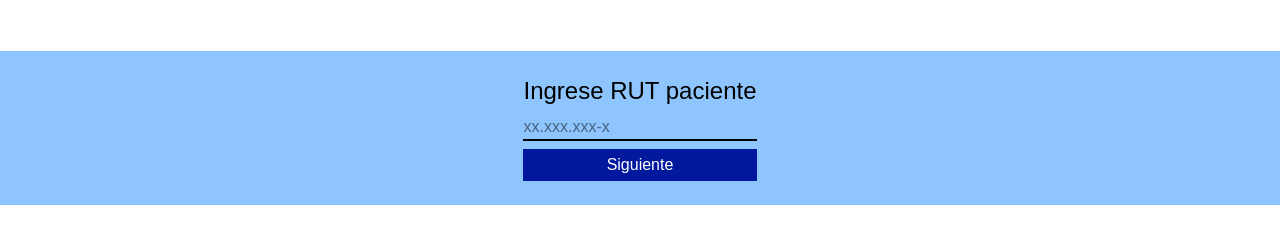
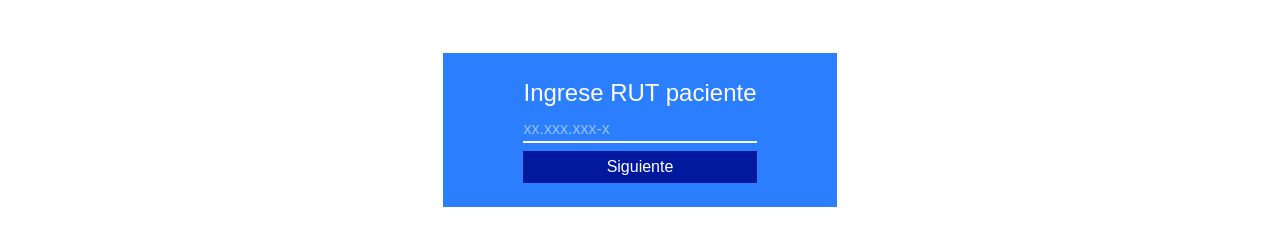
Before and after one commit to rockbell-E/clinica-pepe, an Astro site: page /atencion/reserva in a window 1280 px wide. Shown: the part 201-446 px from the top of the page. Built offline with nearby package versions, Linux system fonts and the light colour scheme; Astro itself is replaced by a stand-in of ours.

Commit message:
Cambios visuales de la seccion reserva

```diff
--- a/src/pages/atencion/reserva.astro
+++ b/src/pages/atencion/reserva.astro
@@ -9,13 +9,15 @@ import Layout from "../../layouts/Layout.astro";
         <h1 class="font-extrabold text-6xl">reserva de hora</h1>
     </div>
 
-    <div class="bg-blue-300 my-10 flex justify-center">
+    <div class=" my-10 flex justify-center text-white">
 
-            <form action="" class="flex flex-col w-fit first:pt-6 last:pb-6">
+        <div class="w-fit border-2 bg-blue-500">
+            <form action="" class="flex flex-col first:pt-6 last:pb-6 px-20">
                 <label for="rut" class="text-2xl">Ingrese RUT paciente</label>
-                <input type="text" id="rut" class="my-2 border-b-2 border-black" placeholder="xx.xxx.xxx-x">
+                <input type="text" id="rut" class="my-2 border-b-2 border-white" placeholder="xx.xxx.xxx-x">
                 <input type="submit" value="Siguiente" class="bg-[#02199e] text-white py-1">
             </form>
+        </div>
 
     </div>
 </Layout>
```
